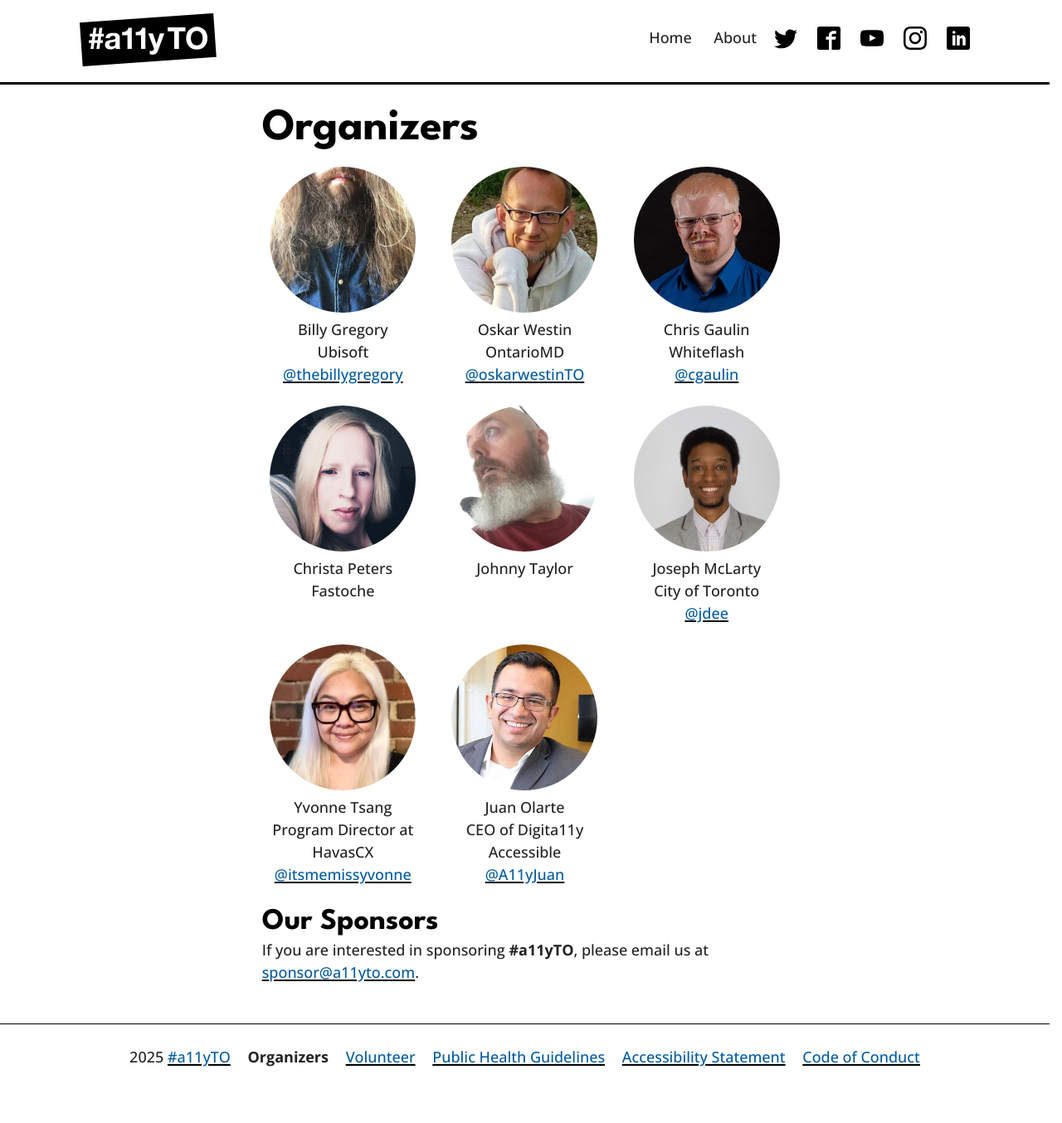
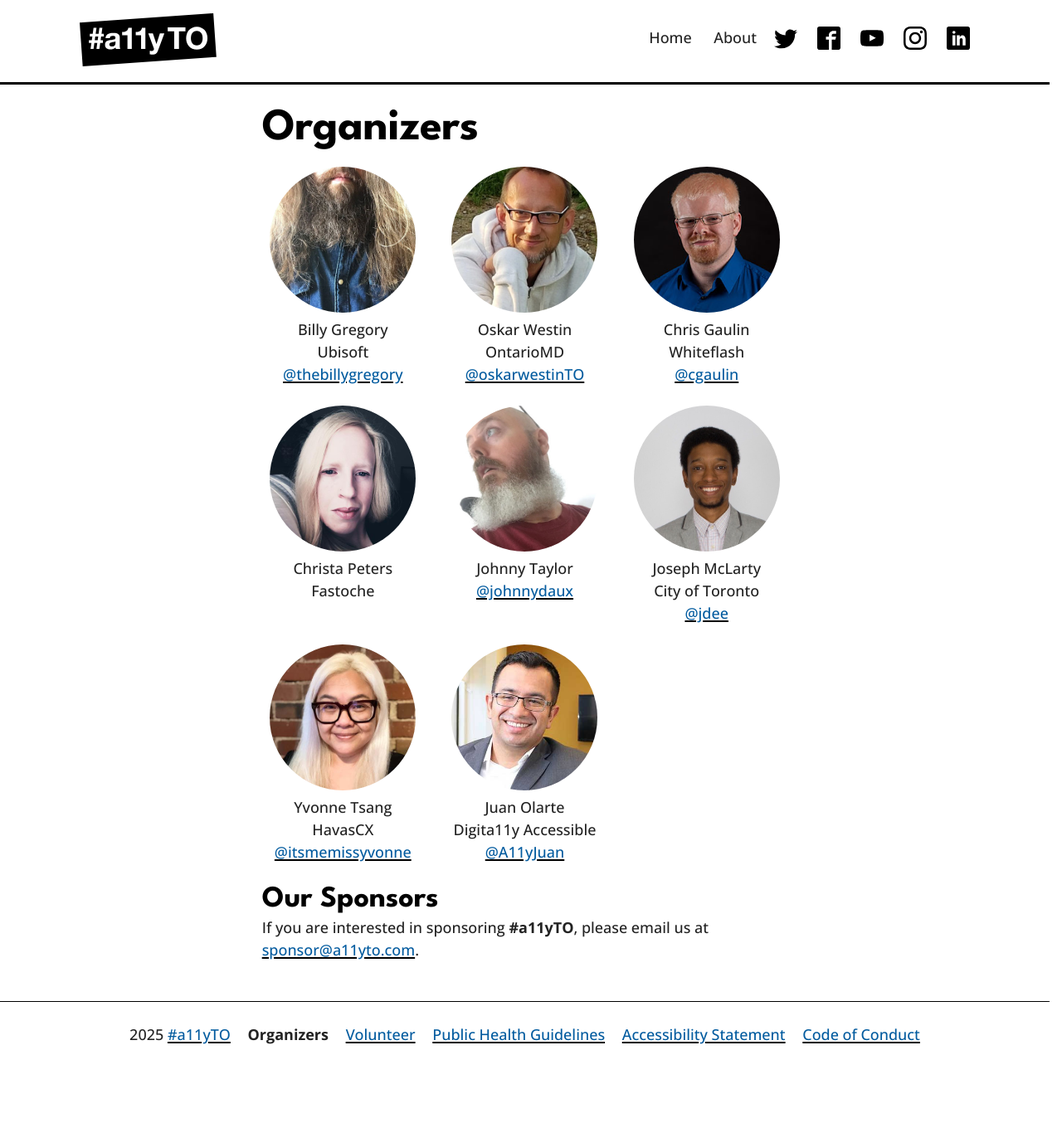
Before and after one commit to a11yTO/A11yTO-Main, a Jekyll site: the page built from organizers.html, in a window 1280 px wide. Shown: the whole page at 83% size. Built offline with Jekyll 4.4.1, drawn with Linux system fonts in a browser that asks for light colours; after the commit the page ends 1327 px from its top, so only the background shows below that.

Commit message:
Update copy and markup

```diff
--- a/organizers.html
+++ b/organizers.html
@@ -7,104 +7,50 @@
 
 <ul class="team">
   <li>
-    <img
-      src="/assets/organizers/BillyGregory.jpg"
-      alt="Billy Gregory's beard"
-      width="240"
-      height="240"
-      loading="lazy"
-      class="organizer__image"
-    />
+    <img src="/assets/organizers/BillyGregory.jpg" alt="Billy Gregory's beard" width="240" height="240" loading="lazy" class="organizer__image">
     <p>Billy Gregory</p>
     <p>Ubisoft</p>
     <p><a href="https://twitter.com/thebillygregory">@thebillygregory</a></p>
   </li>
   <li>
-    <img
-      src="/assets/organizers/OskarWestin.jpg"
-      alt="Oskar sitting on a Turtle Statue (off screen) trying to look casually respectable."
-      width="240"
-      height="240"
-      loading="lazy"
-      class="organizer__image"
-    />
+    <img src="/assets/organizers/OskarWestin.jpg" alt="Oskar sitting on a Turtle Statue (off screen) trying to look casually respectable." width="240" height="240" loading="lazy" class="organizer__image">
     <p>Oskar Westin</p>
     <p>OntarioMD</p>
     <p><a href="https://twitter.com/oskarwestinTO">@oskarwestinTO</a></p>
   </li>
   <li>
-    <img
-      src="/assets/organizers/ChrisGaulin.jpg"
-      alt="Chris Gaulin; handsome devil in a blue shirt"
-      width="240"
-      height="240"
-      loading="lazy"
-      class="organizer__image"
-    />
+    <img src="/assets/organizers/ChrisGaulin.jpg" alt="Chris Gaulin; handsome devil in a blue shirt"
+      width="240" height="240" loading="lazy" class="organizer__image">
     <p>Chris Gaulin</p>
     <p>Whiteflash</p>
     <p><a href="https://twitter.com/cgaulin">@cgaulin</a></p>
   </li>
   <li>
-    <img
-      src="/assets/organizers/ChristaPeters.jpg"
-      alt="Christa Peters"
-      width="240"
-      height="240"
-      loading="lazy"
-      class="organizer__image"
-    />
+    <img src="/assets/organizers/ChristaPeters.jpg" alt="Christa Peters" width="240" height="240" loading="lazy" class="organizer__image">
     <p>Christa Peters</p>
     <p>Fastoche</p>
   </li>
   <li>
-    <img
-      src="/assets/organizers/JohnnyTaylor.jpg"
-      alt="Johnny Taylor looking to his right, wearing a greying beard and a red t-shirt."
-      width="240"
-      height="240"
-      loading="lazy"
-      class="organizer__image"
-    />
+    <img src="/assets/organizers/JohnnyTaylor.jpg" alt="Johnny Taylor looking to his right, wearing a greying beard and a red t-shirt." width="240" height="240" loading="lazy" class="organizer__image">
     <p>Johnny Taylor</p>
+    <p><a rel="me" href="https://mastodon.social/@johnnydaux">@johnnydaux</a></p>
   </li>
   <li>
-    <img
-      src="/assets/organizers/JosephMcLarty.jpg"
-      alt="Joseph McLarty"
-      width="240"
-      height="240"
-      loading="lazy"
-      class="organizer__image"
-    />
+    <img src="/assets/organizers/JosephMcLarty.jpg" alt="Joseph McLarty" width="240" height="240" loading="lazy" class="organizer__image">
     <p>Joseph McLarty</p>
     <p>City of Toronto</p>
     <p><a href="https://twitter.com/jdee">@jdee</a></p>
   </li>
   <li>
-    <img
-      src="/assets/organizers/YvonneTsang.jpg"
-      alt="Yvonne Tsang"
-      width="240"
-      height="240"
-      loading="lazy"
-      class="organizer__image"
-    />
+    <img src="/assets/organizers/YvonneTsang.jpg" alt="Yvonne Tsang" width="240" height="240" loading="lazy" class="organizer__image">
     <p>Yvonne Tsang</p>
-    <p>Program Director at HavasCX</p>
+    <p>HavasCX</p>
     <p><a href="https://twitter.com/itsmemissyvonne">@itsmemissyvonne</a></p>
   </li>
   <li>
-    <img
-      src="/assets/organizers/JuanOlarte.jpg"
-      alt="Juan Olarte"
-      width="240"
-      height="240"
-      loading="lazy"
-      class="organizer__image"
-    />
+    <img src="/assets/organizers/JuanOlarte.jpg" alt="Juan Olarte" width="240" height="240" loading="lazy" class="organizer__image">
     <p>Juan Olarte</p>
-    <p>CEO of Digita11y Accessible</p>
+    <p>Digita11y Accessible</p>
     <p><a href="https://twitter.com/A11yJuan">@A11yJuan</a></p>
   </li>
 </ul>
```
